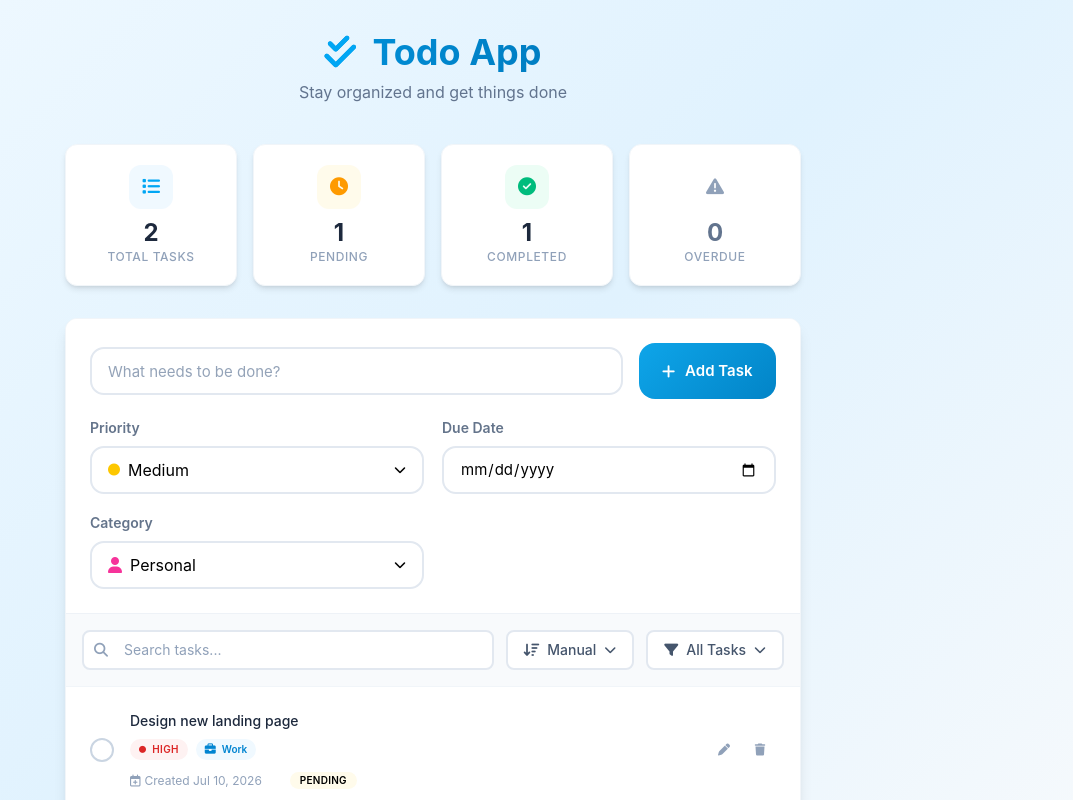
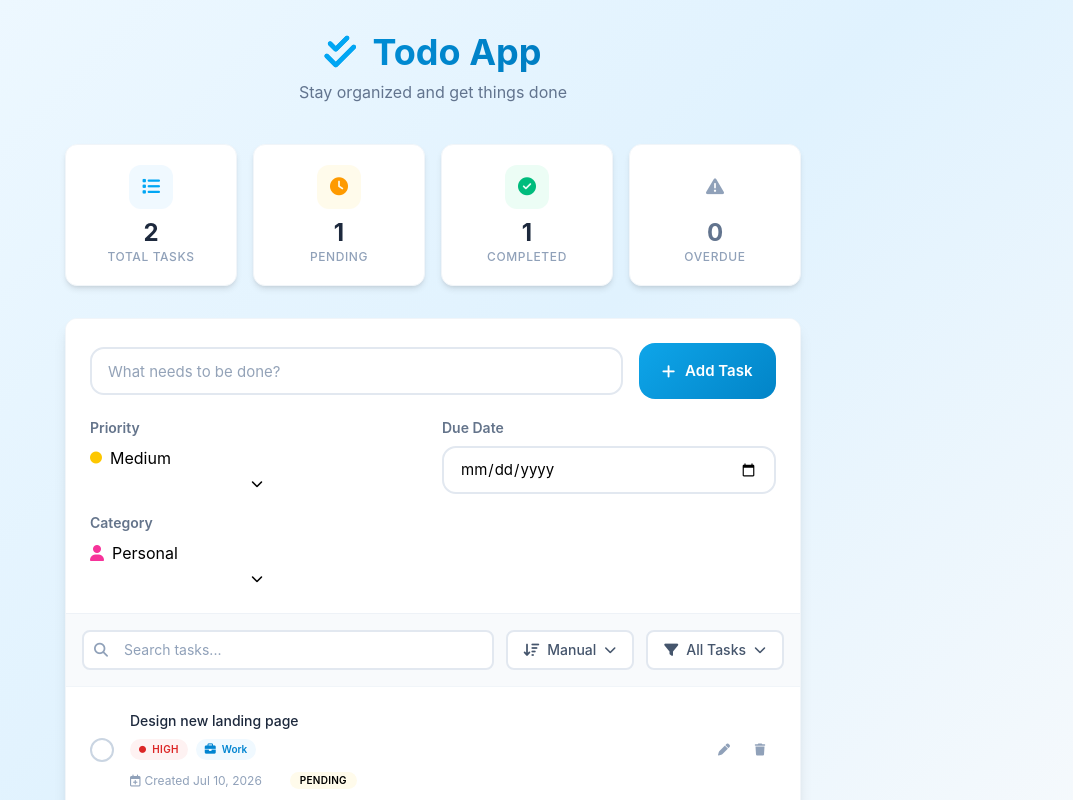
Before and after one commit to MostafaShora/Todo-App, an Angular app: page / in a window 1280 px wide. Shown: the top 800 px of the page, without its empty margins (207-1280 px from the left). Built offline with nearby package versions, Linux system fonts and the light colour scheme.

Commit message:
Rename priority button to category button and update related functionality in edit modal

```diff
--- a/src/app/components/add-task/add-task.css
+++ b/src/app/components/add-task/add-task.css
@@ -60,7 +60,7 @@
 
 /* Priority */
 
-.priority-btn {
+.category-btn {
   width: 100%;
   height: 48px;
   padding: 0 16px;
--- a/src/app/features/todos/components/edit-todo-modal/edit-todo-modal.css
+++ b/src/app/features/todos/components/edit-todo-modal/edit-todo-modal.css
@@ -33,7 +33,7 @@
 .priority-btn:focus-visible {
   outline: none;
   border-color: #0ea5e9;
-  box-shadow: 0 0 0 4px rgba(14,165,233,.12);
+  box-shadow: 0 0 0 4px rgba(14, 165, 233, 0.12);
 }
 
 .priority-menu {
@@ -75,6 +75,18 @@
   padding-left: 22px;
 }
 
+.priority-btn,
+.category-btn {
+  appearance: none;
+  -webkit-appearance: none;
+
+  height: 56px;
+
+  border: 2px solid #e2e8f0;
+  border-radius: 7px;
+  background: white;
+}
+
 @keyframes scaleIn {
   from {
     opacity: 0;
--- a/src/app/features/todos/components/edit-todo-modal/edit-todo-modal.html
+++ b/src/app/features/todos/components/edit-todo-modal/edit-todo-modal.html
@@ -19,6 +19,7 @@
     <label class="block text-sm font-medium text-slate-600 mb-2"> Task Name </label>
 
     <input
+      #titleInput
       type="text"
       class="w-full border-2 border-slate-200 rounded-lg px-4 py-3 focus:border-sky-500 outline-none transition"
       [ngModel]="title()"
@@ -34,8 +35,8 @@
       <div class="relative">
         <button
           type="button"
-          (click)="togglePriority()"
           class="priority-btn"
+          (click)="$event.stopPropagation(); togglePriority()"
           [class.open]="isPriorityOpen()"
         >
           <div class="flex items-center gap-2">
@@ -106,8 +107,8 @@
       <div class="relative">
         <button
           type="button"
-          (click)="toggleCategory()"
           class="priority-btn"
+          (click)="$event.stopPropagation(); toggleCategory()"
           [class.open]="isCategoryOpen()"
         >
           <div class="flex items-center gap-2">
--- a/src/app/features/todos/components/edit-todo-modal/edit-todo-modal.ts
+++ b/src/app/features/todos/components/edit-todo-modal/edit-todo-modal.ts
@@ -1,4 +1,4 @@
-import { Component, effect, input, output, signal } from '@angular/core';
+import { afterNextRender, Component, effect, ElementRef, HostListener, inject, input, output, signal, viewChild } from '@angular/core';
 import { FormsModule } from '@angular/forms';
 import { Todo } from '../../../../models/todo.model';
 import { Priority } from '../../../../core/types/priority.type';
@@ -12,6 +12,11 @@ import { Category } from '../../../../core/types/category.type';
   styleUrl: './edit-todo-modal.css',
 })
 export class EditTodoModal {
+
+  private elementRef = inject(ElementRef);
+
+  titleInput = viewChild<ElementRef<HTMLInputElement>>('titleInput');
+
   todo = input.required<Todo>();
 
   dueDate = signal<string>('');
@@ -42,18 +47,26 @@ export class EditTodoModal {
       this.priority.set(todo.priority);
       this.category.set(todo.category);
       this.dueDate.set(
-        todo.dueDate ? todo.dueDate.toISOString().split('T')[0] : '',
-      )
+        todo.dueDate
+          ? todo.dueDate.toISOString().split('T')[0]
+          : ''
+      );
+    });
+
+    afterNextRender(() => {
+      this.titleInput()?.nativeElement.focus();
     });
   }
 
   togglePriority() {
+    this.isCategoryOpen.set(false);
     this.isPriorityOpen.update(value => !value);
   }
 
   toggleCategory() {
-  this.isCategoryOpen.update(v => !v);
-}
+    this.isPriorityOpen.set(false);
+    this.isCategoryOpen.update(v => !v);
+  }
 
   selectPriority(priority: Priority) {
     this.priority.set(priority);
@@ -62,9 +75,9 @@ export class EditTodoModal {
   }
 
   selectCategory(category: Category) {
-  this.category.set(category);
-  this.isCategoryOpen.set(false);
-}
+    this.category.set(category);
+    this.isCategoryOpen.set(false);
+  }
 
   onSave() {
     const value = this.title().trim();
@@ -83,4 +96,21 @@ export class EditTodoModal {
   onClose() {
     this.close.emit();
   }
+
+  @HostListener('document:keydown.escape')
+  onEscape() {
+    this.onClose();
+  }
+
+  @HostListener('document:click', ['$event'])
+  onDocumentClick(event: MouseEvent) {
+
+    const clickedInside = this.elementRef.nativeElement.contains(event.target);
+
+    if (!clickedInside) {
+      this.isPriorityOpen.set(false);
+      this.isCategoryOpen.set(false);
+    }
+
+  }
 }
```
